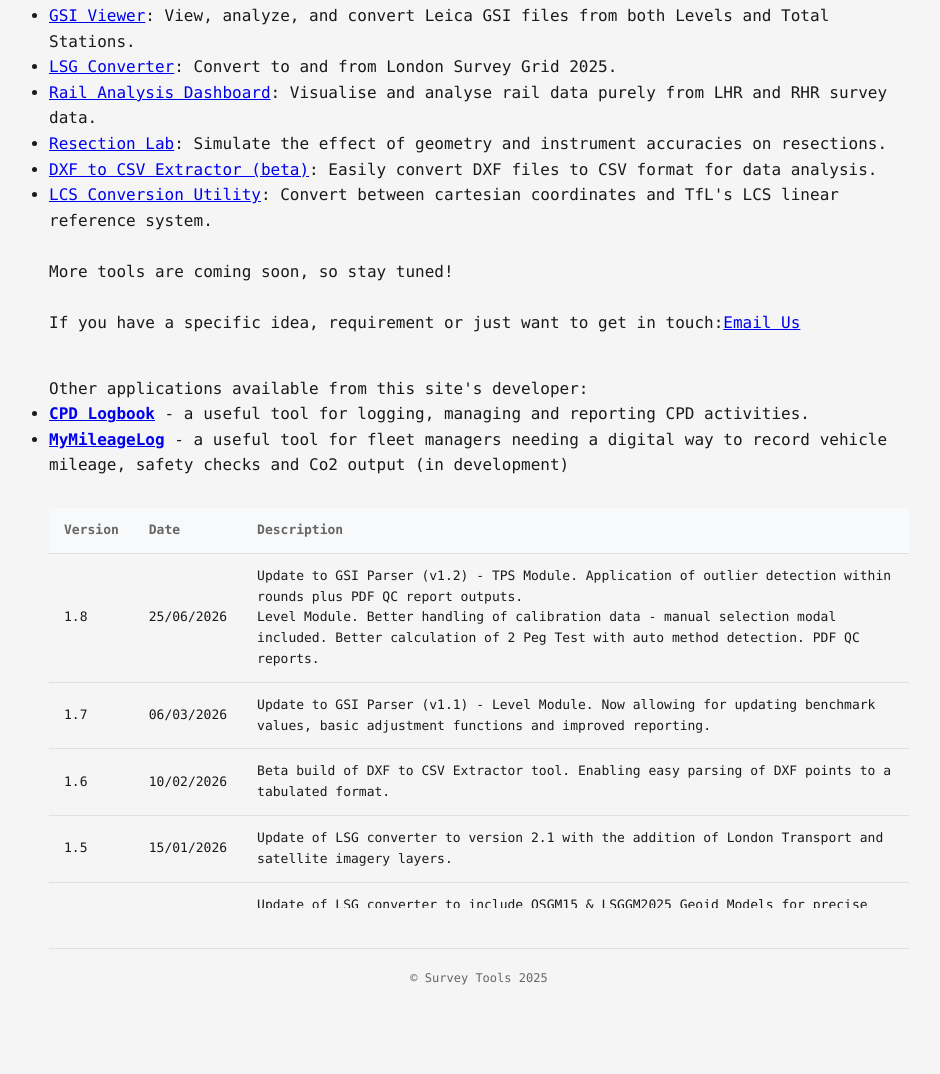
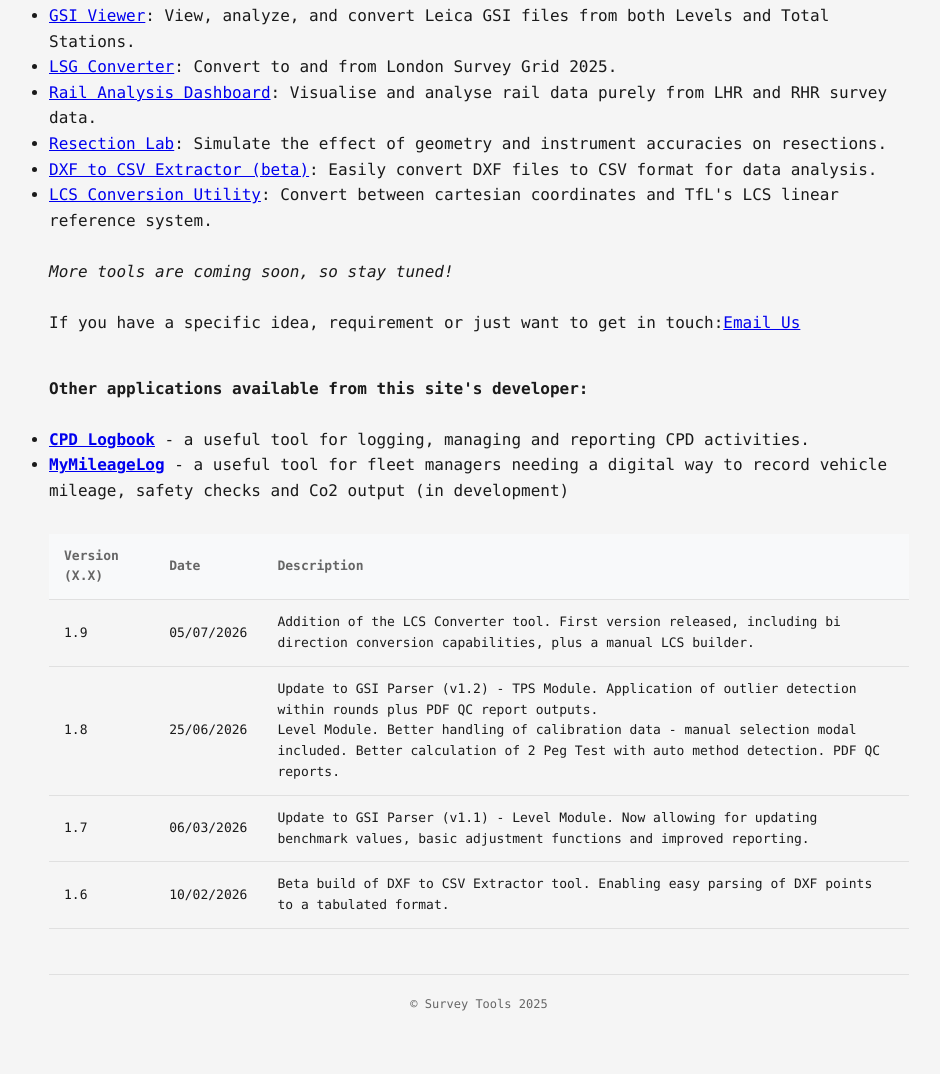
Before and after one commit to benbrewster85/GSI-Parser, a website: page about.html in a window 1280 px wide. Shown: the part 329-1403 px from the top of the page, without its empty margins (161-1101 px from the left). Before the commit the page ends 1377 px from the top, so only its background shows below. Drawn offline with Linux system fonts and the light colour scheme.

Commit message:
fix: enhance About page content

```diff
--- a/about.html
+++ b/about.html
@@ -45,7 +45,7 @@
                 <div class="about-content">
                     <p>Welcome to the Survey Tools collection. This site provides a range of web applications designed to assist surveyors in their daily tasks.</p>
                     <br>
-                    <br><p>Tools we currently offer:</p>
+                    <br><p><b>Tools we currently offer:</b></p>
                     <br>
                     <ul>
                         <li><a href="/tools/gsi-viewer/">GSI Viewer</a>: View, analyze, and convert Leica GSI files from both Levels and Total Stations.</li>
@@ -55,14 +55,14 @@
                         <li><a href="/tools/dxf-to-csv/">DXF to CSV Extractor (beta)</a>: Easily convert DXF files to CSV format for data analysis.</li>
                         <li><a href="/tools/lcs-converter/">LCS Conversion Utility</a>: Convert between cartesian coordinates and TfL's LCS linear reference system.</li>
                     </ul><br>
-                    <p>More tools are coming soon, so stay tuned!</p><br>
+                    <p><i>More tools are coming soon, so stay tuned!</i></p><br>
                     <p>If you have a specific idea, requirement or just want to get in touch:<a href="mailto:ben@surveytools.co.uk">Email Us</a></p>
                 </div>
             </div>
 
             <div class="section">
                 <div class="about-content">
-                    <p>Other applications available from this site's developer:</p>
+                    <p><b>Other applications available from this site's developer:</b></p><br>
                     <ul>
                         <li><strong><a href="http://www.cpdlogbook.co.uk" target="_blank">CPD Logbook</a></strong> - a useful tool for logging, managing and reporting CPD activities.</li>
                          <li><strong><a href="http://www.mymileagelog.com" target="_blank">MyMileageLog</a></strong> - a useful tool for fleet managers needing a digital way to record vehicle mileage, safety checks and Co2 output (in development)</li>
@@ -75,12 +75,17 @@
                     <table>
                         <thead>
                             <tr>
-                                <th>Version</th>
+                                <th>Version (X.X)</th>
                                 <th>Date</th>
                                 <th>Description</th>
                             </tr>
                         </thead>
                         <tbody id="dataTable">
+                            <tr>
+                                <td>1.9</td>
+                                <td>05/07/2026</td>
+                                <td>Addition of the LCS Converter tool. First version released, including bi direction conversion capabilities, plus a manual LCS builder.</td>
+                            </tr>
                             <tr>
                                 <td>1.8</td>
                                 <td>25/06/2026</td>
@@ -121,11 +126,6 @@
                                 <td>27/08/2025</td>
                                 <td>Bug fixes, introduction of  <strong>Rail Analysis Dashboard</strong> V1.0 <sub>(WIP)</sub></td>
                             </tr>
-                            <tr>
-                                <td>1.0</td>
-                                <td>11/08/2025</td>
-                                <td>Initial release of the Survey Tools collection. <strong>GSI viewer</strong> V1.0, <strong>LSG Converter</strong> V1.0 <sub>(WIP)</sub></td>
-                            </tr>
                         </tbody>
                     </table>
                 </div>
```
Also changed, not shown: index.html (+0 -5 lines).
